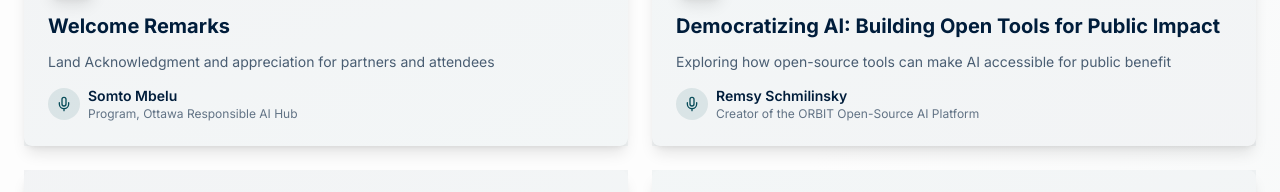
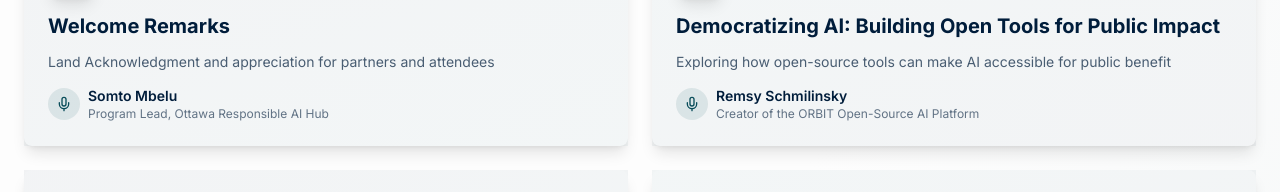
Before and after one commit to JudetheGemini/orat-v2, a Next.js app: page / in a window 1280 px wide. Shown: the part 3538-3730 px from the top of the page. Built offline with nearby package versions, Linux system fonts and the light colour scheme.

Commit message:
changing title

```diff
--- a/components/innovative-schedule.tsx
+++ b/components/innovative-schedule.tsx
@@ -25,7 +25,7 @@ const scheduleItems = [
     title: "Welcome Remarks",
     description: "Land Acknowledgment and appreciation for partners and attendees",
     speaker: "Somto Mbelu",
-    role: "Program, Ottawa Responsible AI Hub",
+    role: "Program Lead, Ottawa Responsible AI Hub",
     type: "opening",
     color: "from-[#001D3B] to-[#094D5A]",
     icon: UserCheck,
```
